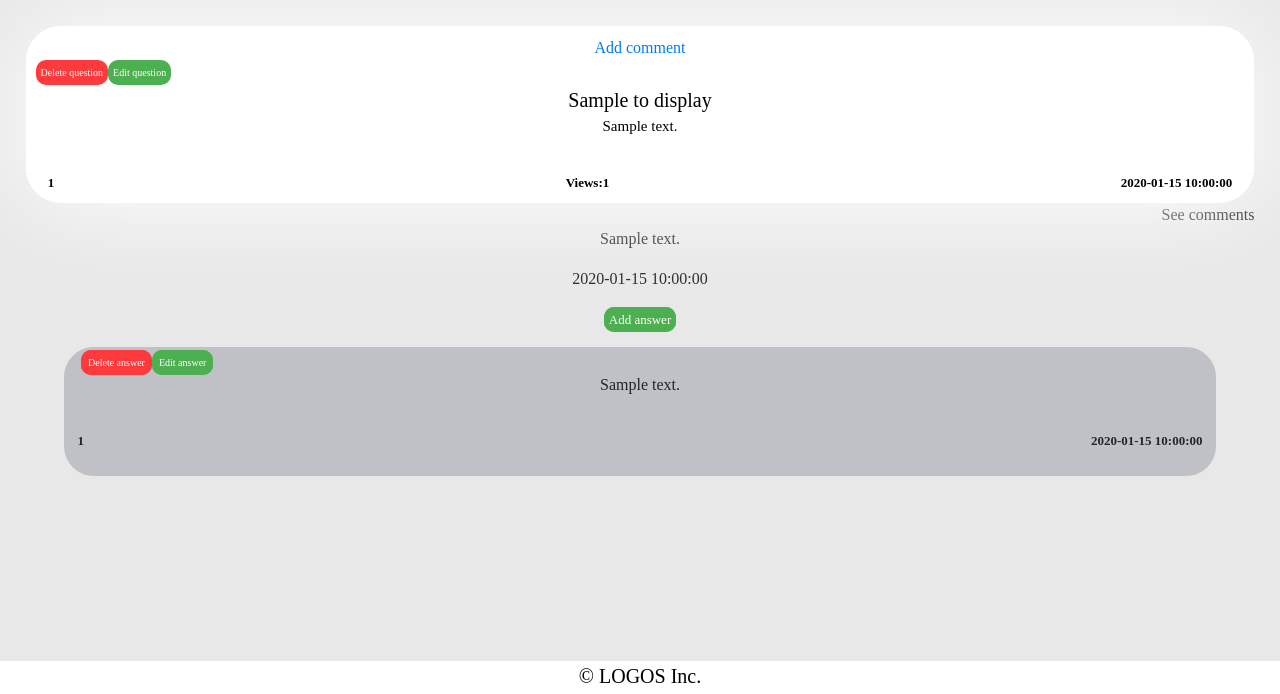
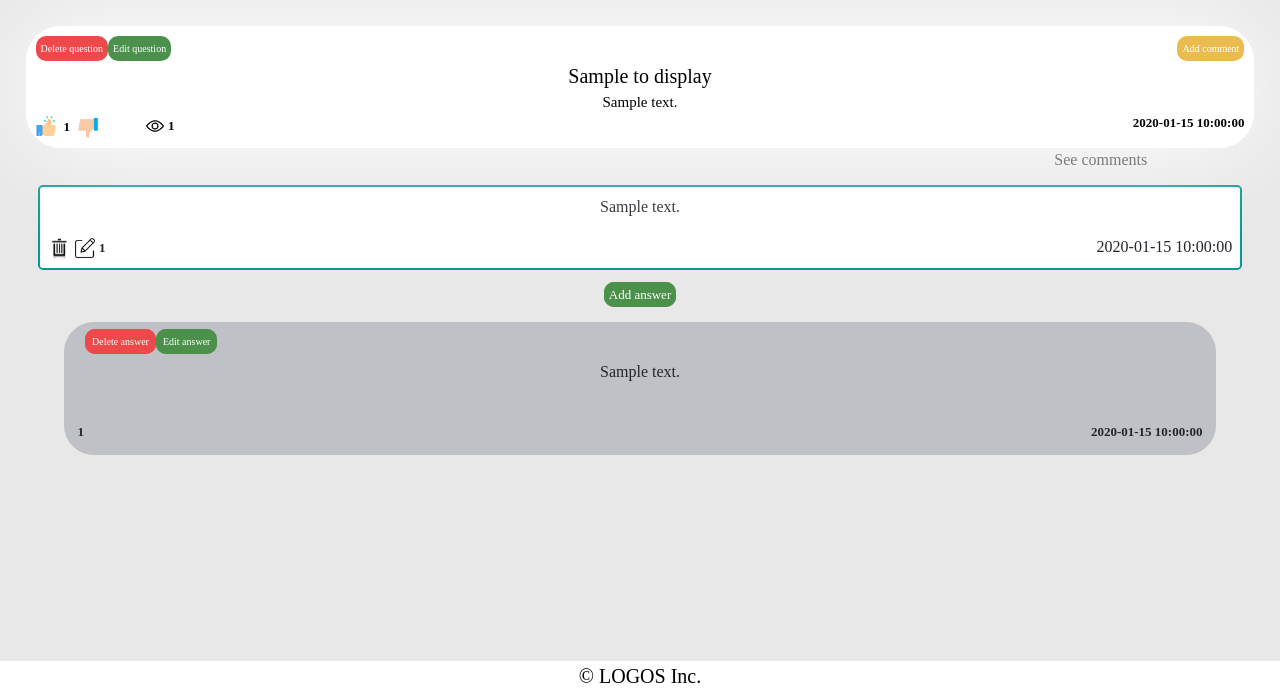
Before and after one commit to FlorinCiocirlan/AskMateNt, a Flask app: template template/question-page.html in a window 1280 px wide, after a click on "See comments". Shown: the part 106-800 px from the top of the page. Run offline with Flask 2, Linux system fonts and the light colour scheme; the template is opened without the code that fills it: most values are stand-ins (such as "Sample title", 1, 10 or a date in 2020); some libraries are stand-ins or nearby versions.

Commit message:
add-comment , edit-comment, new vote on question added

```diff
--- a/server.py
+++ b/server.py
@@ -72,6 +72,7 @@ def edit_route(question_id):
 
 @app.route("/question/<question_id>/delete", methods=["GET","POST"])
 def delete_question(question_id):
+    data_manager.delete_row("comment", "question_id", question_id)
     data_manager.delete_row("answer", "question_id", question_id)
     data_manager.delete_row("question", "id", question_id)
     return redirect(url_for("list_route"))
@@ -95,6 +96,41 @@ def edit_answer(answer_id, question_id):
 def question_comment_route(question_id):
     if request.method == "GET":
         return render_template("add-question-comment.html", question_id=question_id)
+    elif request.method == "POST":
+        message=request.form['question-comment']
+        question_id=question_id
+        data_manager.add_question_comment(question_id,message)
+        return redirect(url_for("question_route",id=question_id))
+
+@app.route("/comments/<comment_id>/delete")
+def delete_question_comments(comment_id):
+    table = "comment"
+    column = "id"
+    question_id=data_manager.get_questionId_by_commentId(comment_id)
+    data_manager.delete_row(table, column, comment_id)
+    return redirect(url_for('question_route', id=question_id))
+
+@app.route("/comment/<comment_id>/edit", methods=["GET","POST"])
+def edit_comment(comment_id):
+    question_id = data_manager.get_questionId_by_commentId(comment_id)
+    comment = data_manager.get_comment(question_id, comment_id)
+    if request.method == "GET":
+        return render_template("edit-comment.html", comment=comment)
+    elif request.method == "POST":
+        edited_comment = request.form['comment']
+        data_manager.update_comment(edited_comment, comment_id)
+        return redirect(url_for('question_route', id=question_id))
+
+@app.route("/question/<question_id>/vote_up")
+def question_vote_up(question_id):
+    data_manager.vote_question_up(question_id)
+    return redirect(url_for('question_route', id=question_id))
+
+@app.route("/question/<question_id>/vote_down")
+def question_vote_down(question_id):
+    data_manager.vote_question_down(question_id)
+    return redirect(url_for('question_route', id=question_id))
+
 
 if __name__ == "__main__":
     app.run(debug=True,
--- a/static/main.css
+++ b/static/main.css
@@ -5,10 +5,6 @@ body {
     padding-bottom: 55px;
 }
 
-
-.add-question-content {
-    padding: 30px 30px 30px 30px;
-}
 
 .about-div {
     padding: 100px 400px 30px 400px;
@@ -40,7 +36,8 @@ body {
 
 .button{
     background-color: #4CAF50;
-    border: none;
+    border: 1px solid #4CAF50;
+    border-radius: 5px;
     color: white;
     padding: 15px 32px;
     text-align: center;
@@ -53,9 +50,10 @@ body {
 
 .button-add-question {
     background-color: #4CAF50;
-    border: none;
+    border: 1px solid #4CAF50;
+    border-radius: 20px;
     color: white;
-    padding: 15px 32px;
+    padding: 10px 20px;
     text-align: center;
     text-decoration: none;
     display: inline-block;
@@ -146,8 +144,8 @@ a {
 }
 
 #delete {
-    background-color: #ff3a3d;
-    border: 5px solid #ff3a3d;
+    background-color: #ed484a;
+    border: 5px solid #ed484a;
     border-radius: 10px;
     font-size: 10px;
     color: white;
@@ -160,8 +158,8 @@ a {
 }
 
 #edit {
-    background-color: #4CAF50;
-    border: 5px solid #4CAF50;
+    background-color: #4b914b;
+    border: 5px solid #4b914b;
     border-radius: 10px;
     font-size: 10px;
     color: white;
@@ -174,8 +172,8 @@ a {
 }
 
 #add-comment {
-    background-color: #4CAF50;
-    border: 5px solid #4CAF50;
+    background-color: #4b914b;
+    border: 5px solid #4b914b;
     border-radius: 10px;
     font-size: 13px;
     color: #ffffff;
@@ -183,8 +181,8 @@ a {
 }
 
 #delete-answer {
-    background-color: #ff3a3d;
-    border: 7px solid #ff3a3d;
+    background-color: #ed484a;
+    border: 7px solid #ed484a;
     border-radius: 10px;
     font-size: 10px;
     color: white;
@@ -193,8 +191,8 @@ a {
 }
 
 #edit-answer {
-    background-color: #4CAF50;
-    border: 7px solid #4CAF50;
+    background-color: #4b914b;
+    border: 7px solid #4b914b;
     border-radius: 10px;
     font-size: 10px;
     color: white;
@@ -218,12 +216,17 @@ a {
 }
 .order-button{
     background-color: #4CAF50;
+    border: 1px solid #4CAF50;
+    border-radius: 20px;
     color: white;
+    font-size: 12px;
 }
 
 .answer-title{
     font-size: 25px;
     font-weight: normal;
+    text-align: center;
+    display: block;
 }
 
 #q-submission-time {
@@ -255,12 +258,7 @@ a {
     position: relative;
     font-size: 13px;
     font-weight: bold;
-}
-
-.buttons {
-    display: flex;
-    justify-content: space-between;
-    width: fit-content;
+    line-height: 18px;
 }
 
 .stats{
@@ -301,10 +299,38 @@ a {
     margin-top: 3%;
     margin-right: 1%;
     margin-left: 1%;
-    margin-bottom: 2%;
+    margin-bottom: 1%;
 }
 
 .question-comments {
     margin-left: 2%;
     margin-right: 2%;
 }
+
+.individual-comment {
+    background-color: #fff;
+    border: 2px solid #079992;
+    border-radius: 5px;
+    margin: 1%;
+    border-collapse: collapse;
+}
+
+.see-comments {
+    cursor:pointer;
+}
+
+#add-comment-question {
+    text-decoration: none;
+    background-color: #eabc50;
+    color:#FFF;
+    border: 5px solid #eabc50;
+    border-radius: 10px;
+    font-size: 10px;
+    vertical-align: center;
+    height: fit-content;
+    width: fit-content;
+}
+
+.add-question-content {
+    padding: 30px 30px 30px 30px;
+}
--- a/template/add-answer.html
+++ b/template/add-answer.html
@@ -9,10 +9,10 @@
 {% block content %}
     <div class="add-question-content">
         <form action = "{{url_for('answer_route', question_id=question_id )}}" method="post">
-        <p class="answer-title">Comment</p>
+            <p class="answer-title">Answer</p>
             <textarea name= "message" required rows="5" cols="42"></textarea>
             <div>
-        <input type="submit" value="Leave comment" name="submit-button" class="button" id="upload-button">
+                <input type="submit" value="Leave answer" name="submit-button" class="button" id="upload-button">
             </div>
         </form>
     </div>
--- a/template/list.html
+++ b/template/list.html
@@ -7,6 +7,7 @@
 </head>
 <body>
 {% block content %}
+    <div>
         <form action="{{url_for('list_route')}}" method="post">
             <select name="sort_by" class="sort-by">
                 <option>Title</option>
@@ -21,10 +22,10 @@
             </select>
             <input type="submit" name="Submit" value="Order" class="order-button">
         </form>
-
+    </div>
+<div>
     <table class="forum-table">
         <thead>
-        <div>
             <tr>
                 {% for header in fieldnames %}
                 <th>
--- a/template/question-page.html
+++ b/template/question-page.html
@@ -8,28 +8,58 @@
 <body>
 {% block content %}
     <div class="delete-edit-question">
-    <div>
-        <a href="{{url_for('question_comment_route', question_id=question_id)}}">Add comment</a>
-    </div>
-    <div class="buttons">
+        <div class="d-flex">
             <span><a href="{{url_for('delete_question', question_id=question_id)}}" id="delete">Delete question</a></span>
             <span><a href="{{url_for('edit_route', question_id=question_id)}}" id="edit">Edit question</a></span>
+            <a href="{{url_for('question_comment_route', question_id=question_id)}}" class="ml-auto" id="add-comment-question">Add comment</a>
         </div>
         <span id="q-title">{{to_display['title']}}</span>
         <span id="q-message">{{to_display['message']}}</span>
-    <div class="stats">
-        <span id="q-vote">{{to_display['vote_number']}}</span>
-        <span id="q-view"> Views:{{to_display['view_number']}}</span>
-        <span id="q-submission-time">{{to_display['submission_time']}}</span>
+        <div class="d-flex">
+            <div class="d-inline">
+                <a href="{{url_for('question_vote_up', question_id=to_display['id'])}}" style="text-decoration: none" class="d-inline align-top">
+                    <img src="{{url_for('static', filename='images/vote_up.png')}}" alt="vote_up" height="20px" width="20px" >
+                </a>
+                <span class="m-1 d-inline align-middle" id="q-vote">{{to_display['vote_number']}}</span>
+                <a href="{{url_for('question_vote_down', question_id=to_display['id'])}}" class="mr-5 d-inline align-middle">
+                    <img src="{{url_for('static', filename='images/vote_down.png')}}" alt="vote_down" height="20" width="20px">
+                </a>
             </div>
+            <div class="d-inline">
+                <img src="{{url_for('static', filename='images/eye.png')}}" alt="views" width="18px" height="18px" class="d-inline align-middle">
+                <span class="align-middle" id="q-view">{{to_display['view_number']}}</span>
+            </div>
+            <span class="ml-auto" id="q-submission-time">{{to_display['submission_time']}}</span>
 
+        </div>
     </div>
 
 <div class="question-comments">
-    <a data-toggle="collapse" data-target="#content" class="see-comments d-flex flex-row-reverse">See comments</a>
+    <div class="d-flex flex-row-reverse">
+        <a data-toggle="collapse" data-target="#content" class="see-comments w-25">See comments</a>
+    </div>
     <div id="content" class="collapse">
-    <p>{{comments['message']}}</p>
-        <p>{{comments['submission_time']}}</p>
+            {% for row in comments %}
+                <div class="individual-comment p-2">
+                    <p>{{row['message']}}</p>
+                    <div class="d-flex">
+                        <a href="{{url_for('delete_question_comments', comment_id=row['id'])}}" onclick="return confirm('Are you sure you want to Remove?');">
+                            <img src="{{url_for('static', filename='images/trash_empty.png')}}" alt="trash" width="23px" height="23px">
+                        </a>
+                        <div class="d-inline">
+                            <a href="{{url_for('edit_comment', comment_id=row['id'])}}" class="ml-1">
+                                <img src="{{url_for('static', filename='images/edit.png')}}" alt="edit" width="20px" height="20px">
+                            </a>
+                            {% if row['edited_count']%}
+                            <span class="align_middle" id="q-view">{{row['edited_count']}}</span>
+                            {% else %}
+                            <span class="align_middle" id="q-view">0</span>
+                            {% endif %}
+                        </div>
+                        <span class="ml-auto">{{row['submission_time']}}</span>
+                    </div>
+                </div>
+            {% endfor %}
     </div>
 </div>
 
@@ -42,11 +72,11 @@
     <div>
         {% for answers in answers_to_display%}
             <div class="question-answers">
-    <div class="buttons">
+                <div class="buttons d-flex p-1">
                     <span><a href="{{url_for('delete_answer', answer_id=answers['id'], question_id=question_id)}}" id="delete-answer">Delete answer</a></span>
                     <span><a href="{{url_for('edit_answer', answer_id=answers['id'], question_id=question_id)}}" id="edit-answer">Edit answer</a></span>
                 </div>
-    <span id="answer-message">{{answers['message']}}</span>
+                <span class="p-1" id="answer-message">{{answers['message']}}</span>
                 <div class="answer-stats">
                     <span id="answer-vote">{{answers['vote_number']}}</span>
                     <span id="answer-submission">{{answers['submission_time']}}</span>
```
Also changed, not shown: data_manager.py (+52 -4 lines), template/add-question-comment.html (+10 -6 lines), template/edit-answer.html (+11 -7 lines), template/edit-comment.html (added, +19 -0 lines), static/images/edit.png (added), static/images/eye.png (added), static/images/trash_empty.png (added), static/images/vote_down.png (added), static/images/vote_up.png (added), utility.py (line endings or trailing spaces), 3 other files. Lines whose indentation alone changed are shown as unchanged.
